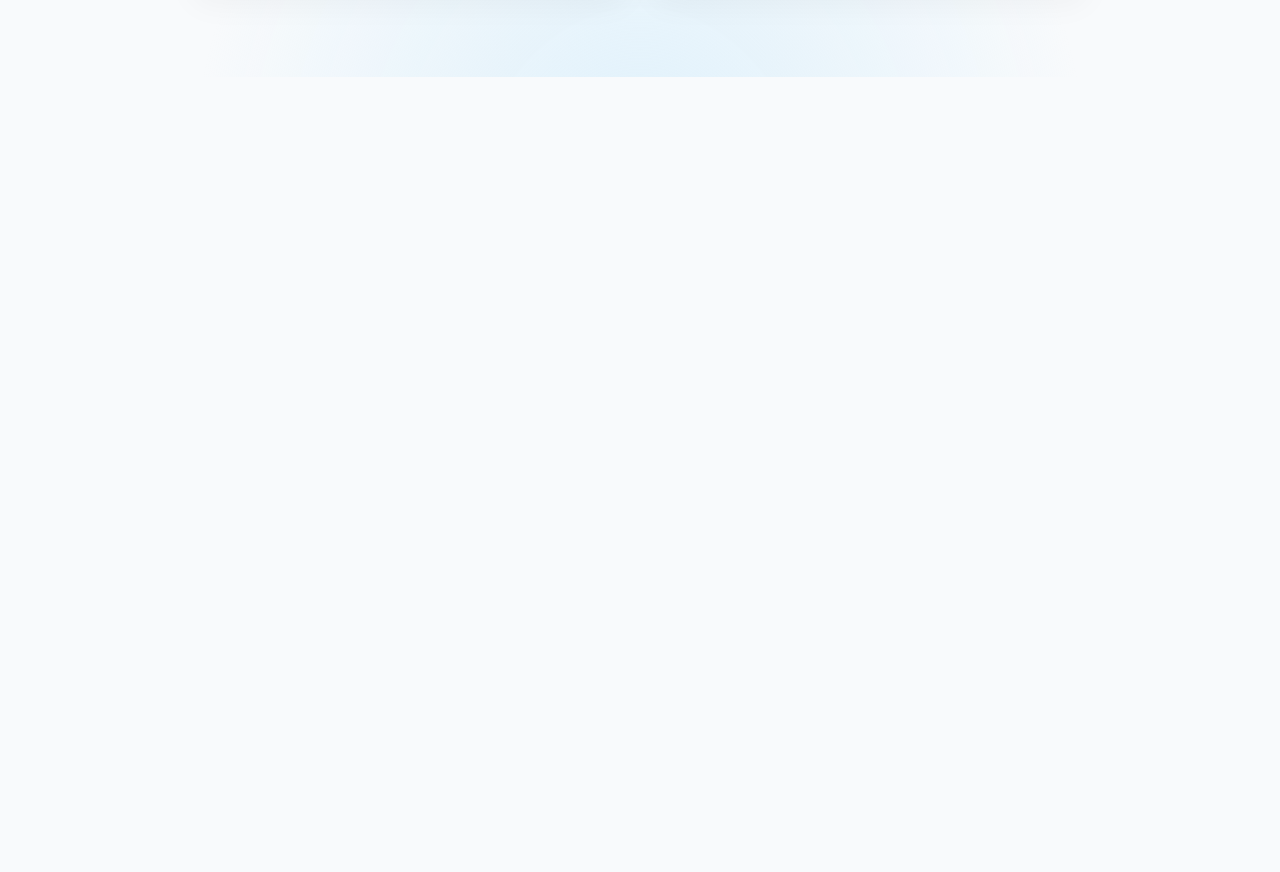
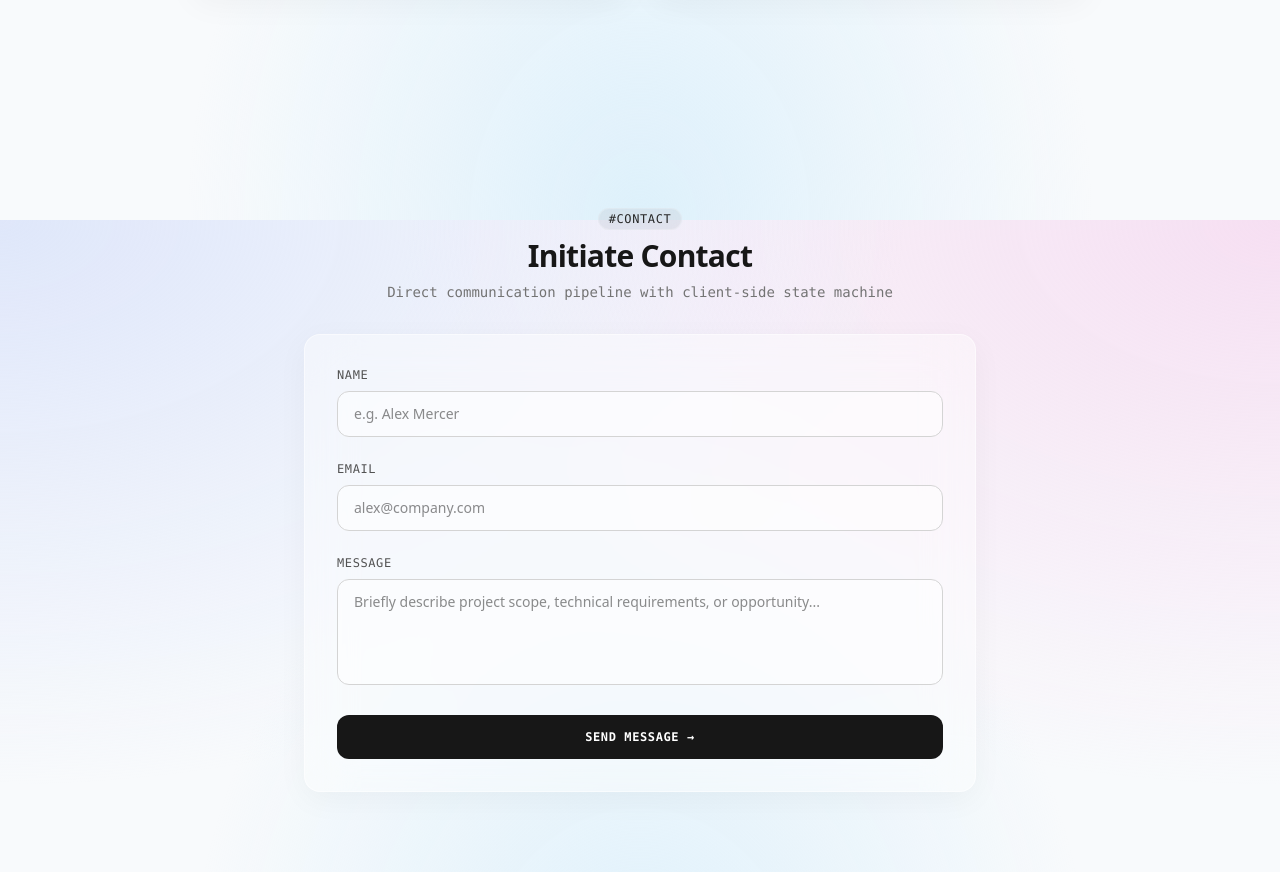
Before and after one commit to sora960/portfolio-ultimate, a Next.js app: page / in a window 1280 px wide. Shown: the part 1380-2252 px from the top of the page. Before the commit the page ends 1457 px from the top, so only its background shows below. Built offline with nearby package versions, Linux system fonts and the light colour scheme.

Commit message:
feat: implement ContactSection form state machine (#7)

```diff
--- a/src/app/page.tsx
+++ b/src/app/page.tsx
@@ -1,6 +1,7 @@
 import { Header } from "@/components/Header";
 import { Hero } from "@/components/Hero";
 import { ProjectsSection } from "@/components/ProjectsSection";
+import { ContactSection } from "@/components/ContactSection";
 
 export default function Home() {
   return (
@@ -9,6 +10,7 @@ export default function Home() {
       <main className="container mx-auto space-y-12">
         <Hero />
         <ProjectsSection />
+        <ContactSection />
       </main>
     </div>
   );
--- /dev/null
+++ b/src/components/ContactSection.tsx
@@ -0,0 +1,135 @@
+"use client";
+
+import React, { useState } from "react";
+import { Card } from "./Card";
+import { Badge } from "./Badge";
+
+type FormState = "IDLE" | "SUBMITTING" | "SUCCESS" | "ERROR";
+
+export const ContactSection: React.FC = () => {
+  const [status, setStatus] = useState<FormState>("IDLE");
+  const [formData, setFormData] = useState({ name: "", email: "", message: "" });
+
+  const handleSubmit = async (e: React.FormEvent) => {
+    e.preventDefault();
+    setStatus("SUBMITTING");
+
+    try {
+      // Endpoint integration point (Web3Forms/Formspree API endpoint)
+      // Simulated 1s network request for local verification
+      await new Promise((resolve) => setTimeout(resolve, 1000));
+      setStatus("SUCCESS");
+      setFormData({ name: "", email: "", message: "" });
+    } catch {
+      setStatus("ERROR");
+    }
+  };
+
+  return (
+    <section id="contact" className="py-20 px-4">
+      <div className="max-w-2xl mx-auto space-y-8">
+        {/* Section Header */}
+        <div className="space-y-2 text-center">
+          <Badge label="#contact" variant="default" />
+          <h2 className="text-3xl font-bold tracking-tight text-neutral-900 dark:text-neutral-50">
+            Initiate Contact
+          </h2>
+          <p className="text-sm font-mono text-neutral-500 dark:text-neutral-400">
+            Direct communication pipeline with client-side state machine
+          </p>
+        </div>
+
+        {/* Contact Card Container */}
+        <Card className="p-8">
+          {status === "SUCCESS" ? (
+            <div className="text-center py-8 space-y-4">
+              <Badge label="TRANSMISSION_RECEIVED" variant="active" />
+              <h3 className="text-xl font-bold text-neutral-900 dark:text-neutral-100">
+                Message Received
+              </h3>
+              <p className="text-sm text-neutral-600 dark:text-neutral-400 font-sans">
+                Thank you for reaching out. I will respond to your inquiry shortly.
+              </p>
+              <button
+                onClick={() => setStatus("IDLE")}
+                className="mt-4 px-4 py-2 rounded-full text-xs font-mono bg-neutral-900 dark:bg-neutral-100 text-white dark:text-neutral-900"
+              >
+                Send Another Message
+              </button>
+            </div>
+          ) : (
+            <form onSubmit={handleSubmit} className="space-y-6">
+              {/* Name Input */}
+              <div className="space-y-2">
+                <label className="block text-xs font-mono uppercase tracking-wider text-neutral-600 dark:text-neutral-400">
+                  Name
+                </label>
+                <input
+                  type="text"
+                  required
+                  disabled={status === "SUBMITTING"}
+                  value={formData.name}
+                  onChange={(e) => setFormData({ ...formData, name: e.target.value })}
+                  placeholder="e.g. Alex Mercer"
+                  className="w-full px-4 py-3 rounded-xl bg-white/50 dark:bg-black/20 border border-neutral-300 dark:border-white/10 text-neutral-900 dark:text-neutral-100 text-sm focus:outline-none focus:ring-2 focus:focus:ring-emerald-500/50 disabled:opacity-50 transition-all"
+                />
+              </div>
+
+              {/* Email Input */}
+              <div className="space-y-2">
+                <label className="block text-xs font-mono uppercase tracking-wider text-neutral-600 dark:text-neutral-400">
+                  Email
+                </label>
+                <input
+                  type="email"
+                  required
+                  disabled={status === "SUBMITTING"}
+                  value={formData.email}
+                  onChange={(e) => setFormData({ ...formData, email: e.target.value })}
+                  placeholder="alex@company.com"
+                  className="w-full px-4 py-3 rounded-xl bg-white/50 dark:bg-black/20 border border-neutral-300 dark:border-white/10 text-neutral-900 dark:text-neutral-100 text-sm focus:outline-none focus:ring-2 focus:ring-emerald-500/50 disabled:opacity-50 transition-all"
+                />
+              </div>
+
+              {/* Message Input */}
+              <div className="space-y-2">
+                <label className="block text-xs font-mono uppercase tracking-wider text-neutral-600 dark:text-neutral-400">
+                  Message
+                </label>
+                <textarea
+                  required
+                  rows={4}
+                  disabled={status === "SUBMITTING"}
+                  value={formData.message}
+                  onChange={(e) => setFormData({ ...formData, message: e.target.value })}
+                  placeholder="Briefly describe project scope, technical requirements, or opportunity..."
+                  className="w-full px-4 py-3 rounded-xl bg-white/50 dark:bg-black/20 border border-neutral-300 dark:border-white/10 text-neutral-900 dark:text-neutral-100 text-sm focus:outline-none focus:ring-2 focus:ring-emerald-500/50 disabled:opacity-50 transition-all resize-none"
+                />
+              </div>
+
+              {/* Error Banner */}
+              {status === "ERROR" && (
+                <p className="text-xs font-mono text-rose-500">
+                  [ERROR] Failed to send message. Please try again.
+                </p>
+              )}
+
+              {/* Submit CTA Button */}
+              <button
+                type="submit"
+                disabled={status === "SUBMITTING"}
+                className="w-full py-3.5 rounded-xl font-mono text-xs uppercase tracking-wider font-semibold text-white bg-neutral-900 dark:bg-neutral-100 dark:text-neutral-900 hover:opacity-90 disabled:opacity-50 transition-opacity flex items-center justify-center gap-2"
+              >
+                {status === "SUBMITTING" ? (
+                  <span>[TRANSMITTING...]</span>
+                ) : (
+                  <span>Send Message →</span>
+                )}
+              </button>
+            </form>
+          )}
+        </Card>
+      </div>
+    </section>
+  );
+};
```
